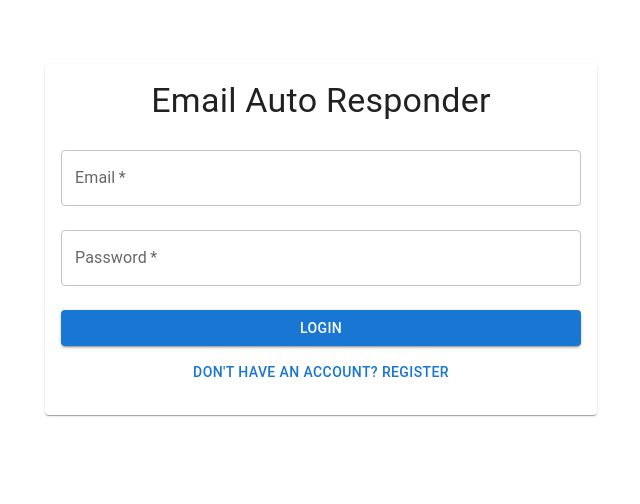
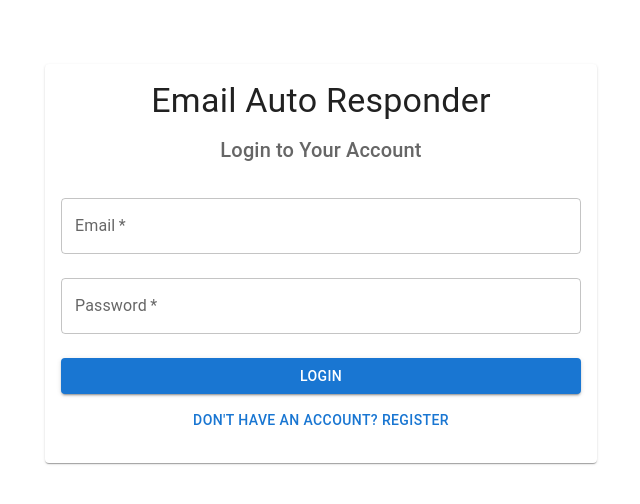
Before and after one commit to SABI9666/Auto-mail-generator-Frontend, a React (Create React App) app: page /login in a window 1280 px wide. Shown: the top 504 px of the page, without its empty margins (319-959 px from the left). Built offline with nearby package versions, Linux system fonts and the light colour scheme; no server answers.

Commit message:
Update Login.js

```diff
--- a/src/pages/Login.js
+++ b/src/pages/Login.js
@@ -6,15 +6,23 @@ import { authAPI } from '../services/api';
 const Login = () => {
   const navigate = useNavigate();
   const [form, setForm] = useState({ email: '', password: '' });
+  const [error, setError] = useState('');
+  const [loading, setLoading] = useState(false);
 
   const handleSubmit = async (e) => {
     e.preventDefault();
+    setError('');
+
     try {
+      setLoading(true);
       const response = await authAPI.login(form);
       localStorage.setItem('token', response.data.token);
       navigate('/dashboard');
     } catch (error) {
-      alert('Login failed: ' + error.response?.data?.error);
+      console.error('Login error:', error);
+      setError(error.response?.data?.error || 'Login failed. Please try again.');
+    } finally {
+      setLoading(false);
     }
   };
 
@@ -25,7 +33,17 @@ const Login = () => {
           <Typography variant="h4" align="center" gutterBottom>
             Email Auto Responder
           </Typography>
-          <Box component="form" onSubmit={handleSubmit}>
+          <Typography variant="h6" align="center" color="textSecondary" gutterBottom>
+            Login to Your Account
+          </Typography>
+
+          {error && (
+            <Box sx={{ mt: 2, p: 2, bgcolor: '#ffebee', borderRadius: 1 }}>
+              <Typography color="error">{error}</Typography>
+            </Box>
+          )}
+
+          <Box component="form" onSubmit={handleSubmit} sx={{ mt: 2 }}>
             <TextField
               fullWidth
               label="Email"
@@ -44,10 +62,20 @@ const Login = () => {
               margin="normal"
               required
             />
-            <Button type="submit" variant="contained" fullWidth sx={{ mt: 2 }}>
-              Login
+            <Button
+              type="submit"
+              variant="contained"
+              fullWidth
+              sx={{ mt: 2 }}
+              disabled={loading}
+            >
+              {loading ? 'Logging in...' : 'Login'}
             </Button>
-            <Button onClick={() => navigate('/register')} fullWidth sx={{ mt: 1 }}>
+            <Button
+              onClick={() => navigate('/register')}
+              fullWidth
+              sx={{ mt: 1 }}
+            >
               Don't have an account? Register
             </Button>
           </Box>
```
